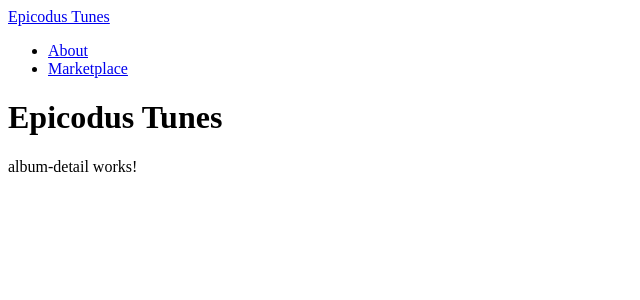
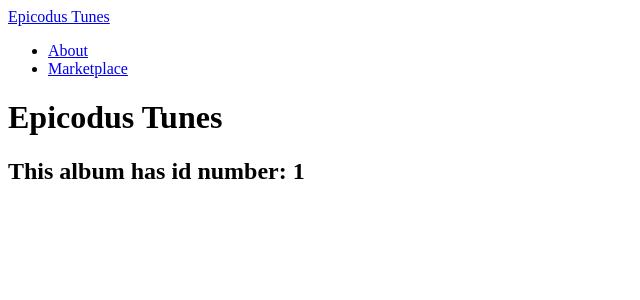
Before and after one commit to sn31/epicodus-album, an Angular app: page /albums/1 in a window 1280 px wide. Shown: the top 300 px of the page, without its empty margins (0-640 px from the left). Built offline with nearby package versions, Linux system fonts and the light colour scheme.

Commit message:
retrieve album id in a dynamic route

```diff
--- a/src/app/album-detail/album-detail.component.html
+++ b/src/app/album-detail/album-detail.component.html
@@ -1,3 +1 @@
-<p>
-  album-detail works!
-</p>
+<h2>This album has id number: {{albumId}}</h2>
--- a/src/app/album-detail/album-detail.component.ts
+++ b/src/app/album-detail/album-detail.component.ts
@@ -1,4 +1,7 @@
 import { Component, OnInit } from '@angular/core';
+import { ActivatedRoute, Params } from '@angular/router';
+import { Location } from '@angular/common';
+import { Album } from '../album.model';
 
 @Component({
   selector: 'app-album-detail',
@@ -7,9 +10,12 @@
 })
 export class AlbumDetailComponent implements OnInit {
 
-  constructor() { }
+  constructor(private route: ActivatedRoute, private location: Location) {}
 
   ngOnInit() {
+    this.route.params.forEach((urlParameters)=>{
+      this.albumId = parseInt(urlParameters['id']);
+    })
   }
-
+  albumId: number = null;
 }
```
